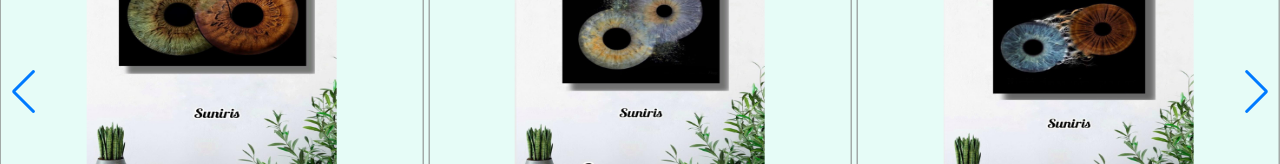
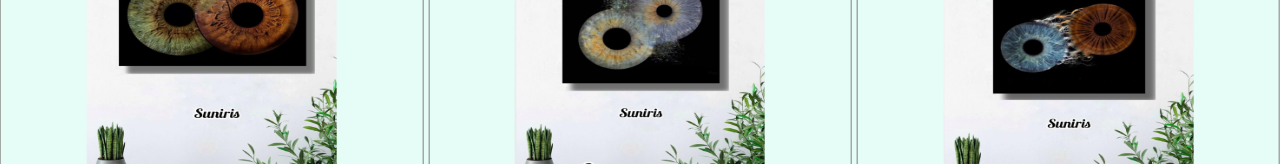
Before and after one commit to GogaImerlishvili/Suniris_E-Commerce_Project, a React (Vite) app: page / in a window 1280 px wide. Shown: the part 622-786 px from the top of the page. Built offline with nearby package versions, Linux system fonts and the light colour scheme; a web font is replaced by a local one.

Commit message:
delete navigation from slider

```diff
--- a/src/components/Slider.jsx
+++ b/src/components/Slider.jsx
@@ -9,7 +9,7 @@ const Slider = ({slides}) => {
   return (
     <Swiper
     className="swiper"
-    modules={[A11y,Autoplay,Navigation]}
+    modules={[A11y,Autoplay]}
     spaceBetween={5}
     slidesPerView={3}
     breakpoints={{
@@ -17,7 +17,7 @@ const Slider = ({slides}) => {
         slidesPerView: 3
       }
     }}
-    navigation={{ clickable:true }}
+    // navigation={{ clickable:true }}
     autoplay
 
   >
```
